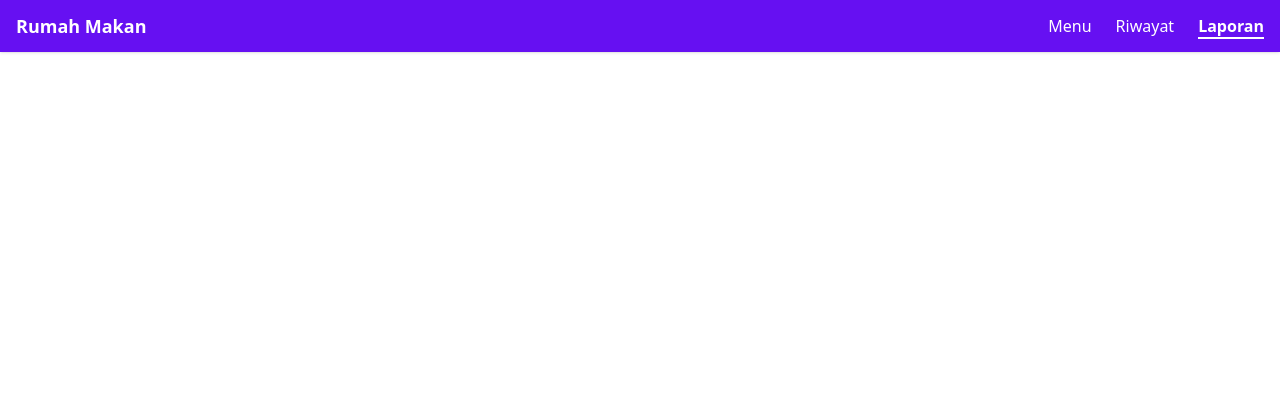
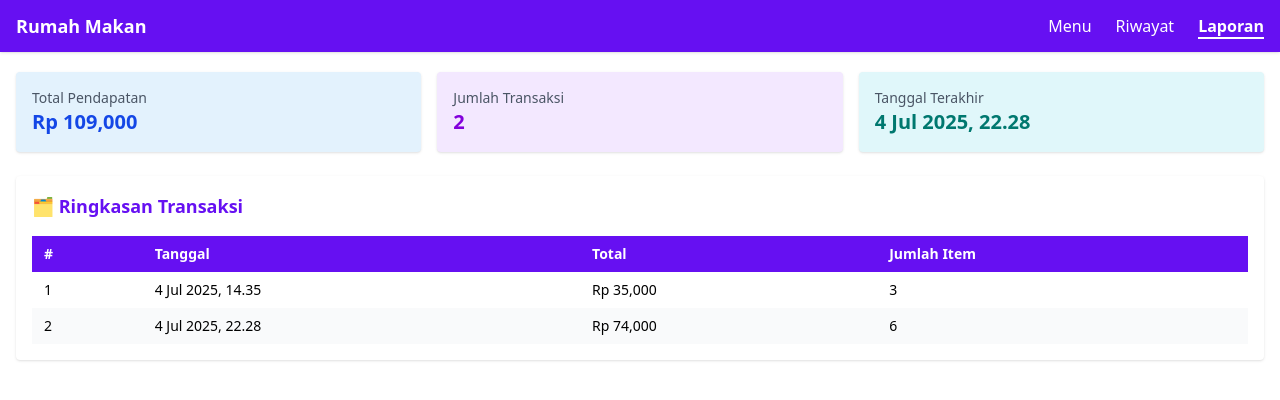
Before and after one commit to khuluqie/andikakhuluqi-uaspbk, a Vue app: page /laporan in a window 1280 px wide. Shown: the top 400 px of the page. Built offline with nearby package versions, Linux system fonts and the light colour scheme; data requests are answered from the project's data file.

Commit message:
update laporan

```diff
--- a/src/views/Laporan.vue
+++ b/src/views/Laporan.vue
@@ -1,3 +1,87 @@
 <template>
-    laporan
+  <div class="p-4">
+    <h1 class="text-2xl font-bold text-[#6610f2] mb-6">📊 Laporan Penjualan</h1>
+
+    <!-- Ringkasan Laporan -->
+    <div class="grid grid-cols-1 md:grid-cols-2 lg:grid-cols-3 gap-4 mb-6">
+      <div class="bg-[#e3f2fd] p-4 rounded shadow">
+        <h3 class="text-sm text-gray-600">Total Pendapatan</h3>
+        <p class="text-xl font-bold text-blue-700">
+          Rp {{ totalPendapatan.toLocaleString() }}
+        </p>
+      </div>
+      <div class="bg-[#f3e8ff] p-4 rounded shadow">
+        <h3 class="text-sm text-gray-600">Jumlah Transaksi</h3>
+        <p class="text-xl font-bold text-purple-700">{{ transaksiStore.transaksiList.length }}</p>
+      </div>
+      <div class="bg-[#e0f7fa] p-4 rounded shadow">
+        <h3 class="text-sm text-gray-600">Tanggal Terakhir</h3>
+        <p class="text-xl font-bold text-teal-700">
+          {{ transaksiStore.transaksiList.length > 0 ? formatTanggal(transaksiStore.transaksiList.at(-1).tanggal) : '-' }}
+        </p>
+      </div>
+    </div>
+
+    <!-- Ringkasan Daftar Transaksi -->
+    <div class="bg-white rounded shadow p-4">
+      <h2 class="text-lg font-bold mb-4 text-[#6610f2]">🗂️ Ringkasan Transaksi</h2>
+      <table class="w-full text-sm">
+        <thead>
+          <tr class="bg-[#6610f2] text-white">
+            <th class="text-left py-2 px-3">#</th>
+            <th class="text-left py-2 px-3">Tanggal</th>
+            <th class="text-left py-2 px-3">Total</th>
+            <th class="text-left py-2 px-3">Jumlah Item</th>
+          </tr>
+        </thead>
+        <tbody>
+          <tr
+            v-for="(trx, index) in transaksiStore.transaksiList"
+            :key="index"
+            class="even:bg-gray-50"
+          >
+            <td class="py-2 px-3">{{ index + 1 }}</td>
+            <td class="py-2 px-3">{{ formatTanggal(trx.tanggal) }}</td>
+            <td class="py-2 px-3">Rp {{ hitungTotal(trx.pesanan).toLocaleString() }}</td>
+            <td class="py-2 px-3">{{ hitungJumlahItem(trx.pesanan) }}</td>
+          </tr>
+        </tbody>
+      </table>
+    </div>
+  </div>
 </template>
+
+<script setup>
+import { onMounted, computed } from 'vue'
+import { useTransaksiStore } from '@/stores/transaksiStore'
+
+const transaksiStore = useTransaksiStore()
+
+onMounted(() => {
+  transaksiStore.fetchTransaksi()
+})
+
+// Hitung total pendapatan dari seluruh transaksi
+const totalPendapatan = computed(() => {
+  return transaksiStore.transaksiList.reduce((total, trx) => {
+    return total + trx.pesanan.reduce((sum, item) => sum + item.harga * item.jumlah, 0)
+  }, 0)
+})
+
+// Format tanggal tampil lokal
+function formatTanggal(iso) {
+  const tgl = new Date(iso)
+  return tgl.toLocaleString('id-ID', {
+    dateStyle: 'medium',
+    timeStyle: 'short'
+  })
+}
+
+function hitungTotal(pesanan) {
+  return pesanan.reduce((total, item) => total + item.harga * item.jumlah, 0)
+}
+
+function hitungJumlahItem(pesanan) {
+  return pesanan.reduce((total, item) => total + item.jumlah, 0)
+}
+</script>
```
